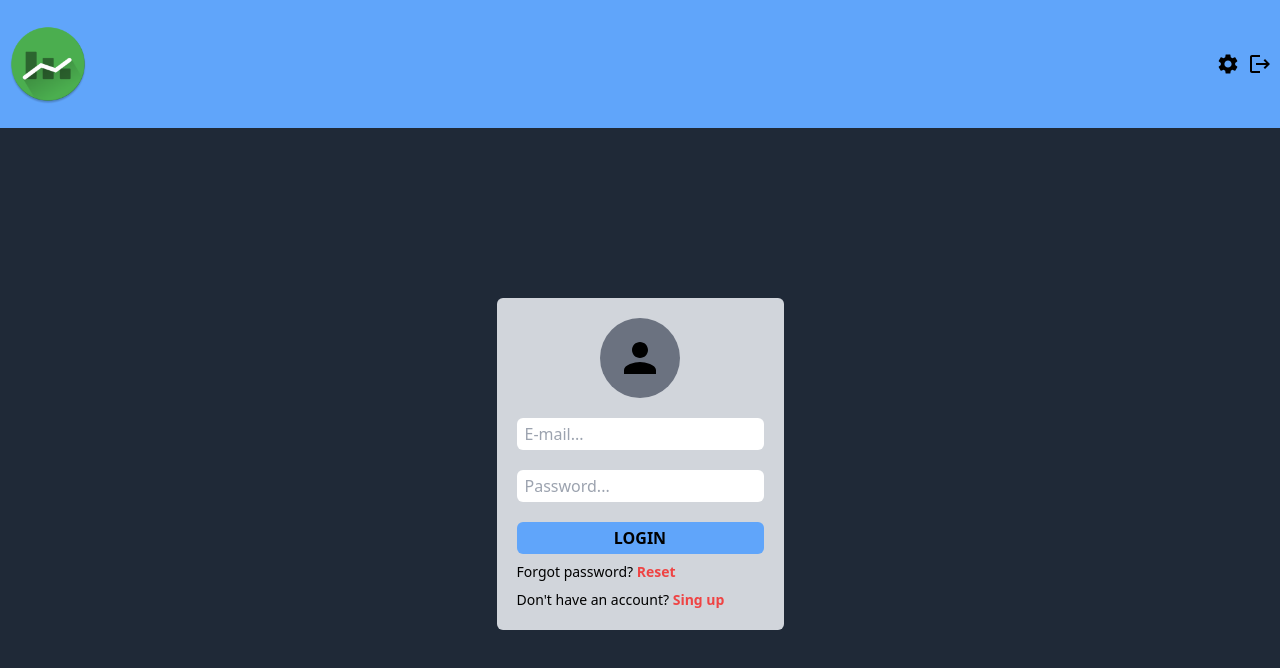
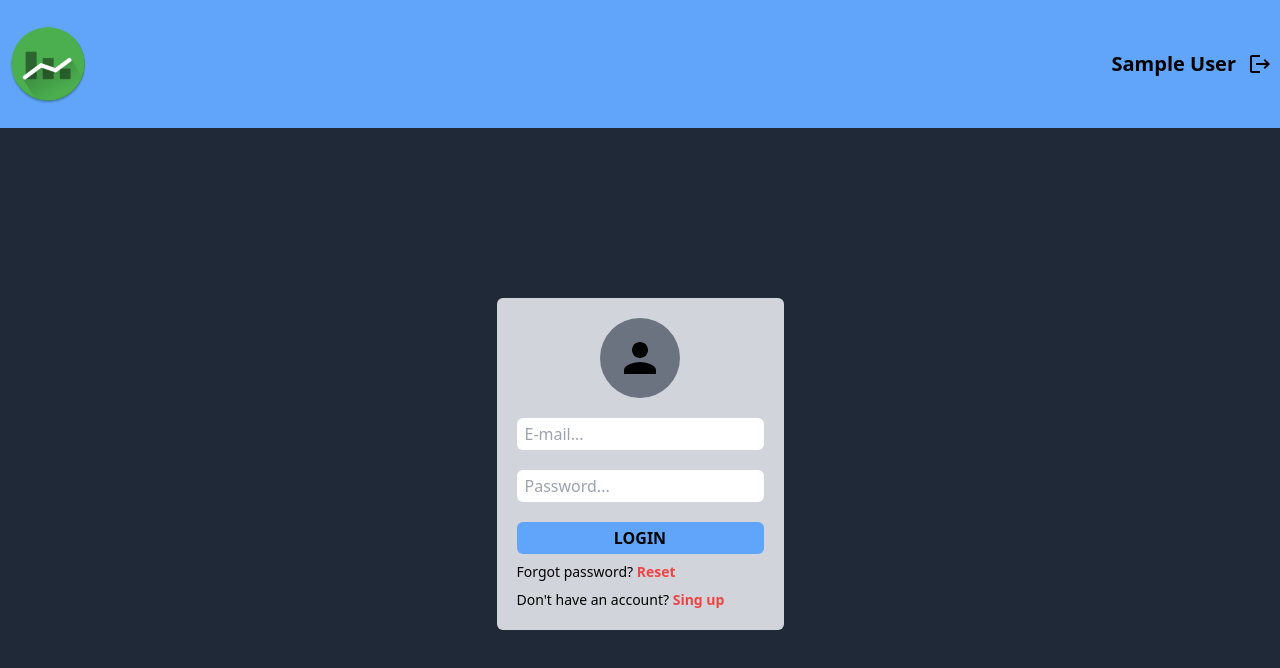
Before and after one commit to VagnerS4ntos/firebase-expenses, a Next.js app: page / in a window 1280 px wide. Shown: the top 668 px of the page. Built offline with nearby package versions, Linux system fonts and the light colour scheme; no server answers; sample sign-in values are in the browser's storage.

Commit message:
some adjust

```diff
--- a/components/DeleteExpense.jsx
+++ b/components/DeleteExpense.jsx
@@ -20,6 +20,7 @@ function DeleteExpense() {
     event.preventDefault();
     try {
       await deleteDoc(doc(db, 'allExpenses', globalState.currentExpenseId));
+      toast.success('Expense successfully deleted.');
       store.dispatch(deleteExpense(false));
     } catch (error) {
       toast.error(error.message);
--- a/components/EditExpense.jsx
+++ b/components/EditExpense.jsx
@@ -38,6 +38,7 @@ function EditExpense({ currentExpenseEditing }) {
           type: expenseType,
           value: newValue,
         });
+        toast.success('Expense successfully updated.');
         store.dispatch(editExpense(false));
       }
     } catch (error) {
--- a/components/Header.jsx
+++ b/components/Header.jsx
@@ -22,12 +22,17 @@ function Header() {
   }
 
   return (
-    <header className="h-32 bg-blue-400 flex items-center justify-between px-2 fixed w-full">
-      <Image src={'/logo.png'} alt="logo" width={80} height={80} />
-      <div className="text-2xl flex gap-2">
-        <MdSettings className="cursor-pointer" />
-        <MdLogout className="cursor-pointer" onClick={logOff} />
-      </div>
+    <header className="h-32 bg-blue-400 fixed w-full">
+      <section className="flex items-center justify-between px-2 h-full container mx-auto">
+        <Image src={'/logo.png'} alt="logo" width={80} height={80} />
+        <div className="text-2xl flex items-center gap-3 ml-2">
+          <p className="text-xl font-semibold">
+            {auth.currentUser?.displayName}
+          </p>
+          {/* <MdSettings className="cursor-pointer" /> */}
+          <MdLogout className="cursor-pointer" onClick={logOff} />
+        </div>
+      </section>
     </header>
   );
 }
--- a/components/NewExpense.jsx
+++ b/components/NewExpense.jsx
@@ -51,6 +51,7 @@ function NewExpense() {
           id: id,
           date: newDate,
         });
+        toast.success('Expense successfully created.');
         store.dispatch(createExpense(false));
       }
     } catch (error) {
--- a/globalStates/store.js
+++ b/globalStates/store.js
@@ -9,12 +9,8 @@ export function getAllRenderExpenses(data) {
   return { type: 'getAllUserExpenses', payload: data };
 }
 
-export function startLoading() {
-  return { type: 'startLoading' };
-}
-
-export function stopLoading() {
-  return { type: 'stopLoading' };
+export function loading(status) {
+  return { type: 'loading', payload: status };
 }
 
 export function getYear(year) {
@@ -66,10 +62,8 @@ export function rootReducer(state = initialState, action) {
       return { ...state, allExpenses: action.payload };
     case 'getAllUserExpenses':
       return { ...state, expensesOnScreen: action.payload };
-    case 'startLoading':
-      return { ...state, loading: true };
-    case 'stopLoading':
-      return { ...state, loading: false };
+    case 'loading':
+      return { ...state, loading: action.payload };
     case 'getYear':
       return { ...state, year: action.payload };
     case 'getMonth':
--- a/helpers/functions.js
+++ b/helpers/functions.js
@@ -27,9 +27,9 @@ export function getNewDate(year, indexMonth) {
 }
 
 export function getFinalBalance(allData, type) {
-  const balanceItens = allData.filter((item) => item.type === type);
-  const balanceTotal = balanceItens.reduce((acc, item) => {
-    return acc + item.value;
+  const balanceItems = allData.filter((item) => item.type === type);
+  const balanceTotal = balanceItems.reduce((acc, item) => {
+    return Number(acc) + Number(item.value);
   }, 0);
 
   return balanceTotal;
--- a/pages/expenses.jsx
+++ b/pages/expenses.jsx
@@ -7,7 +7,7 @@ import {
   store,
   getAllExpensesData,
   getAllRenderExpenses,
-  stopLoading,
+  loading,
   createExpense,
   deleteExpense,
   getExpenseId,
@@ -45,7 +45,7 @@ function Expenses() {
       } catch (error) {
         toast.error(error.message);
       }
-      store.dispatch(stopLoading());
+      store.dispatch(loading(false));
     }
     getExpenses();
   }, [
```
